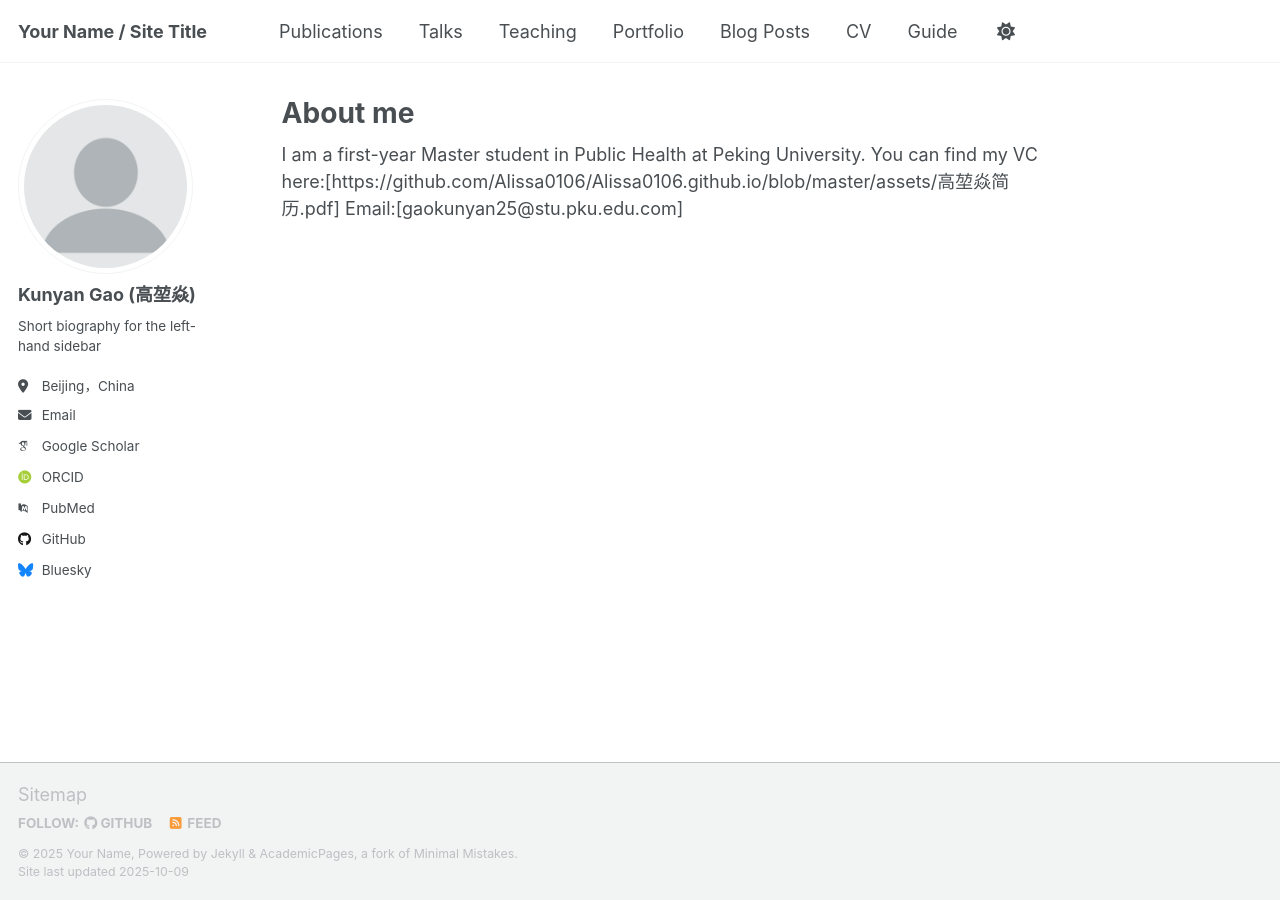
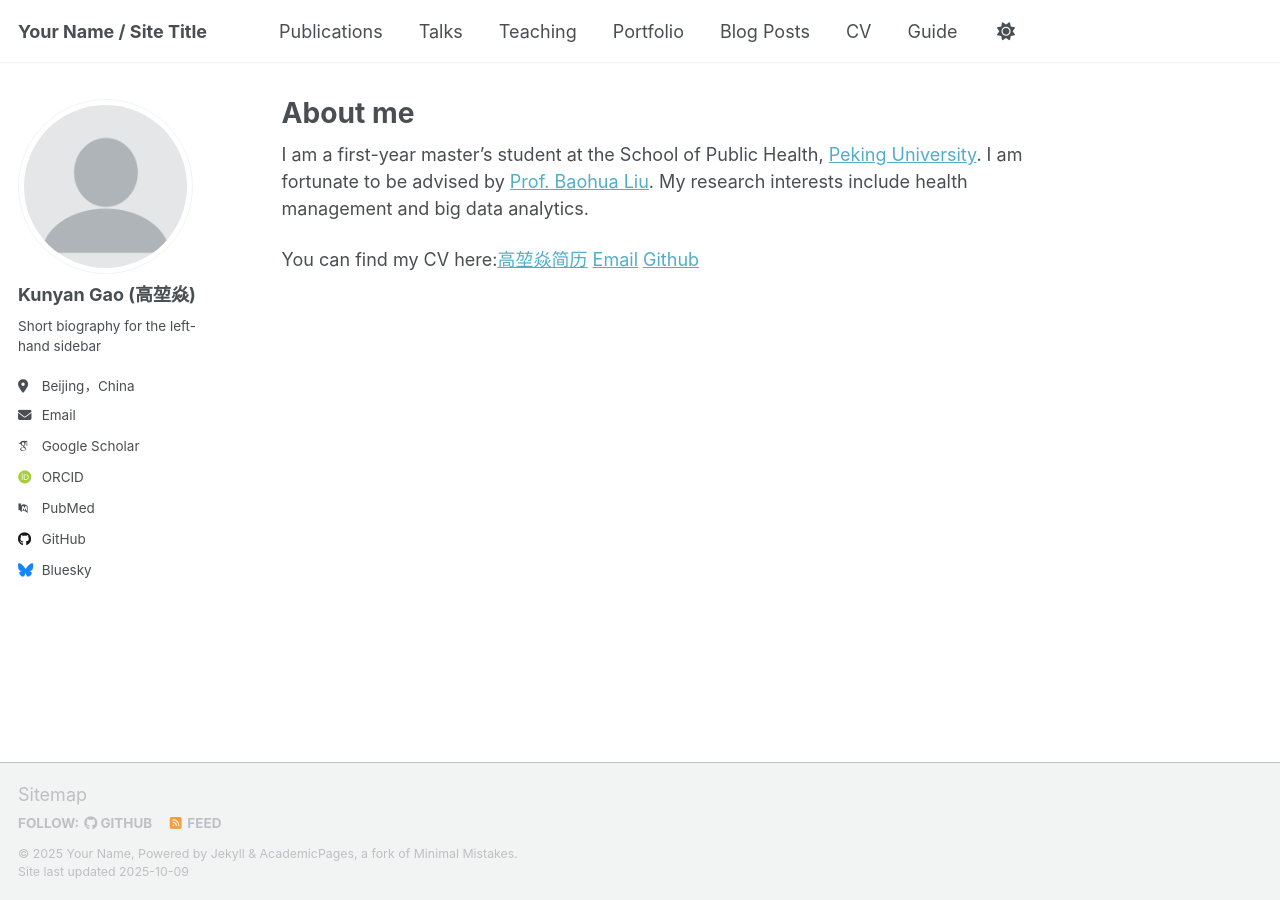
Before and after one commit to Alissa0106/Alissa0106.github.io, a Jekyll site: the page built from _pages/about.md, in a window 1280 px wide. Built offline with Jekyll 4.4.1, drawn with Linux system fonts in a browser that asks for light colours; some web fonts are replaced; a script that is not in the unit is left out.

Commit message:
Update about.md

```diff
--- a/_pages/about.md
+++ b/_pages/about.md
@@ -7,6 +7,7 @@ redirect_from:
   - /about.html
 ---
 
-I am a first-year Master student in Public Health at Peking University.
-You can find my VC here:[https://github.com/Alissa0106/Alissa0106.github.io/blob/master/assets/高堃焱简历.pdf]
-Email:[gaokunyan25@stu.pku.edu.com]
+I am a first-year master's student at the School of Public Health, [Peking University](https://www.pku.edu.cn/). I am fortunate to be advised by [Prof. Baohua Liu](https://sph.pku.edu.cn/info/1542/4012.htm). My research interests include health management and big data analytics.
+
+You can find my CV here:[高堃焱简历](https://github.com/Alissa0106/Alissa0106.github.io/blob/master/assets/高堃焱简历.pdf)
+[Email](gaokunyan25@stu.pku.edu.com) [Github](https://alissa0106.github.io/)
```
